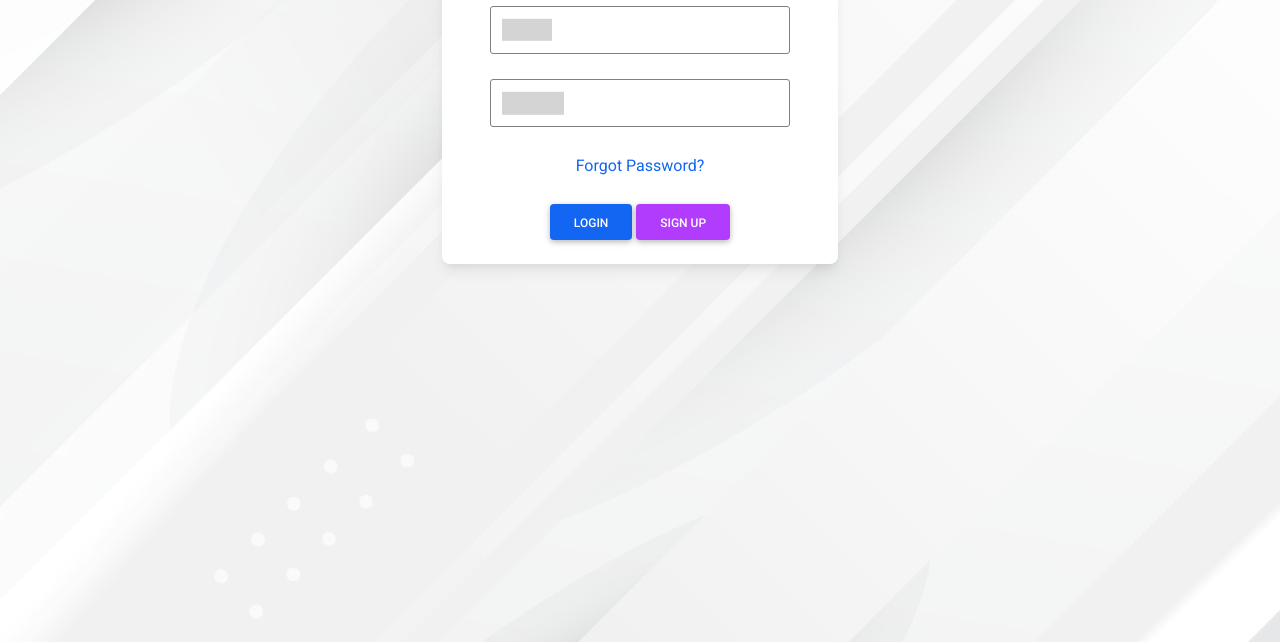
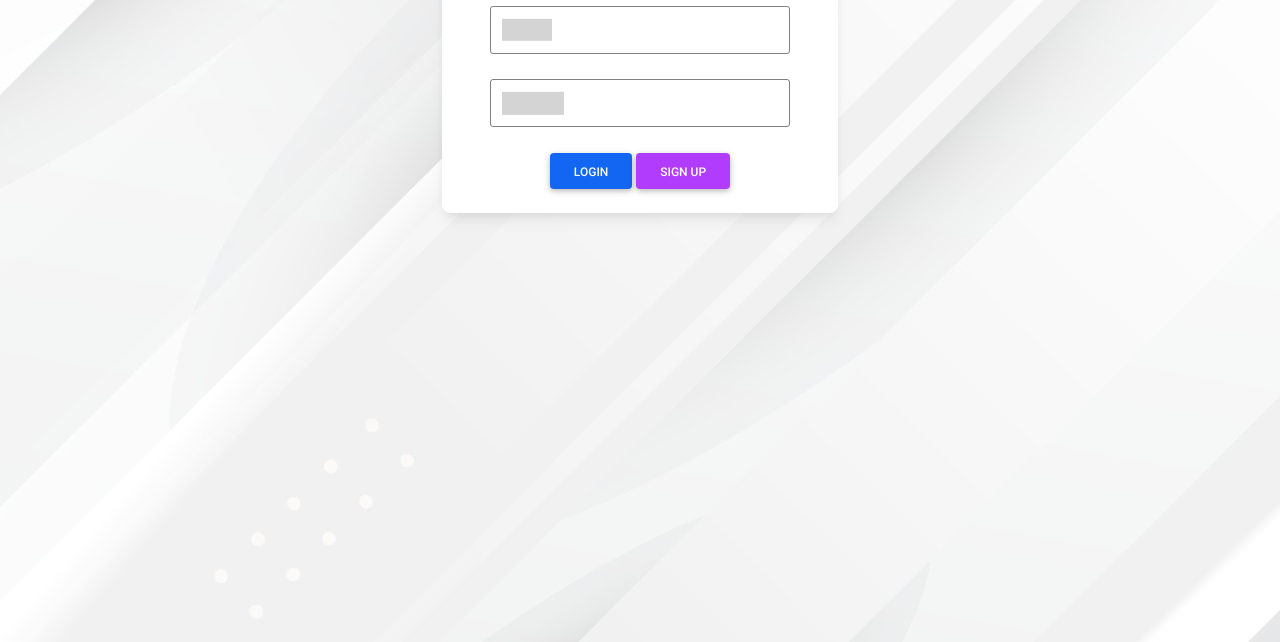
Before and after one commit to saketgautam/Authentication-Page, a plain HTML site: page index.html in a window 1280 px wide. Shown: the part 158-800 px from the top of the page. Drawn offline with nearby package versions, Linux system fonts and the light colour scheme; no server answers.

Commit message:
Update index.html

```diff
--- a/index.html
+++ b/index.html
@@ -42,10 +42,6 @@
       </center>
       <br />
       <center>
-        <a href="#" onclick="forgotPass()">Forgot Password?</a>
-      </center>
-      <br>
-      <center>
         <button type="submit" class="btn btn-primary">Login</button>
         <button onclick="signUp()" class="btn btn-secondary">Sign Up</button>
       </center>
```
